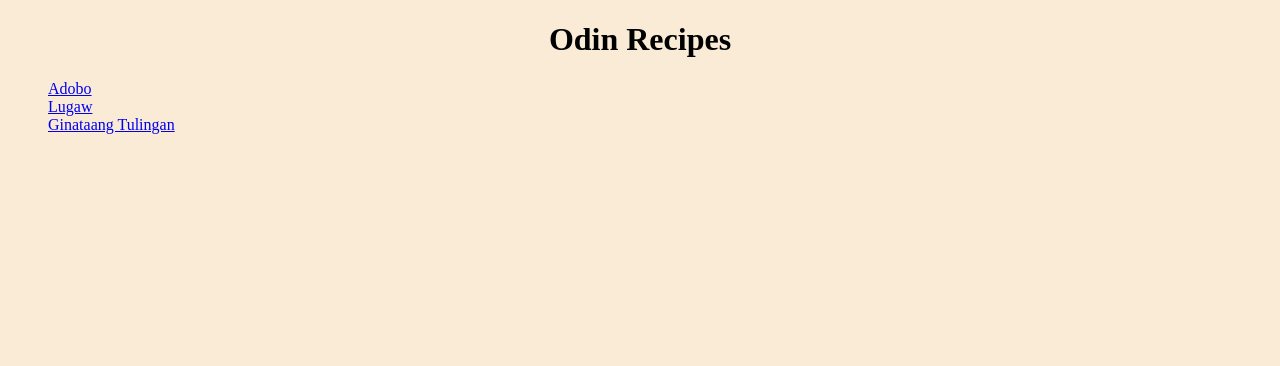
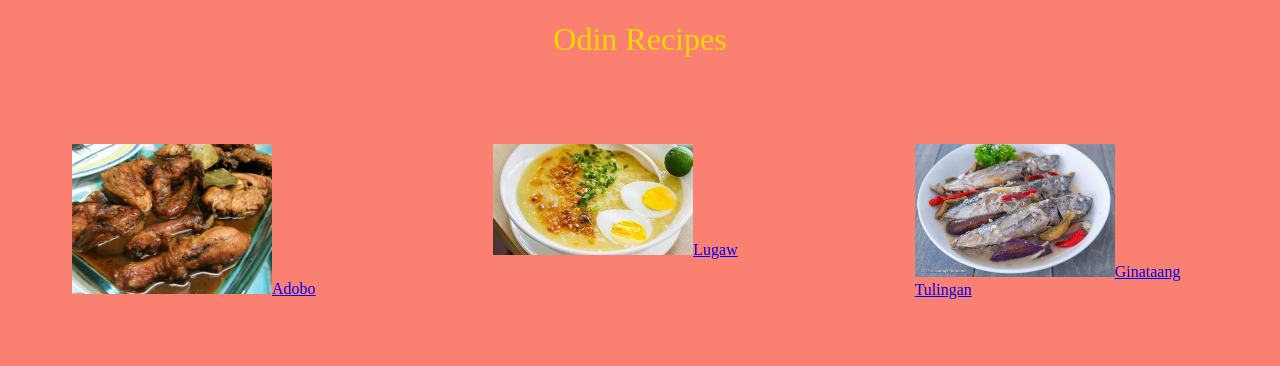
Before and after one commit to luvie23/odin-recipes, a plain HTML site: page index.html in a window 1280 px wide. Drawn offline with Linux system fonts and the light colour scheme.

Commit message:
Playing around css flexbox

```diff
--- a/css/styles.css
+++ b/css/styles.css
@@ -2,29 +2,37 @@
 h1 {
     color: black;
     text-align: center;
+    font-weight: 300;
+    --tw-text-opacity: 1;
+    color: gold;
+
+}
+
+.flex-container{
+    display: flex;
+    justify-content: center;
+}
+.flex-container div{
+    margin: 4em;
+    width: 100px;
+    flex: 1;
+
+}
+
+.food-picture-index {
+    height: auto;
+    width: 200px;
 
 }
 
 .food-picture {
+
     height: auto;
     width: 500px;
 
 }
 
 body {
-    background-color: antiquewhite;
+    background-color: salmon;
 
 }
-
-ul {
-    list-style-type: none;
-    list-style-position: outside;
-    list-style-image: none;
-  }
-
-
-ol {
-    list-style-type: decimal-leading-zero;
-    list-style-position: outside;
-    list-style-image: none;
-  }
--- a/index.html
+++ b/index.html
@@ -9,10 +9,11 @@
 </head>
 <body>
     <h1>Odin Recipes</h1>
-    <ul>
-        <li><a href="./recipes/adobo.html">Adobo</a></li>
-        <li><a href="./recipes/lugaw.html">Lugaw</a></li>
-        <li><a href="./recipes/ginataang-tulingan.html">Ginataang Tulingan</a></li>
-    </ul>
+    <div class="flex-container">
+        <div class="index-link"><a href="./recipes/adobo.html"><img  src="./images/chicken-adobo.jpg" class="food-picture-index">Adobo</a></div>
+        <div class="index-link"><a href="./recipes/lugaw.html"><img class="food-picture-index" src="./images/lugaw.jpg">Lugaw</a></div>
+        <div class="index-link"><a href="./recipes/ginataang-tulingan.html"><img class="food-picture-index" src="./images/ginataang-tulingan.jpg">Ginataang Tulingan</a></div>
+
+    </div>
 </body>
 </html>
```
